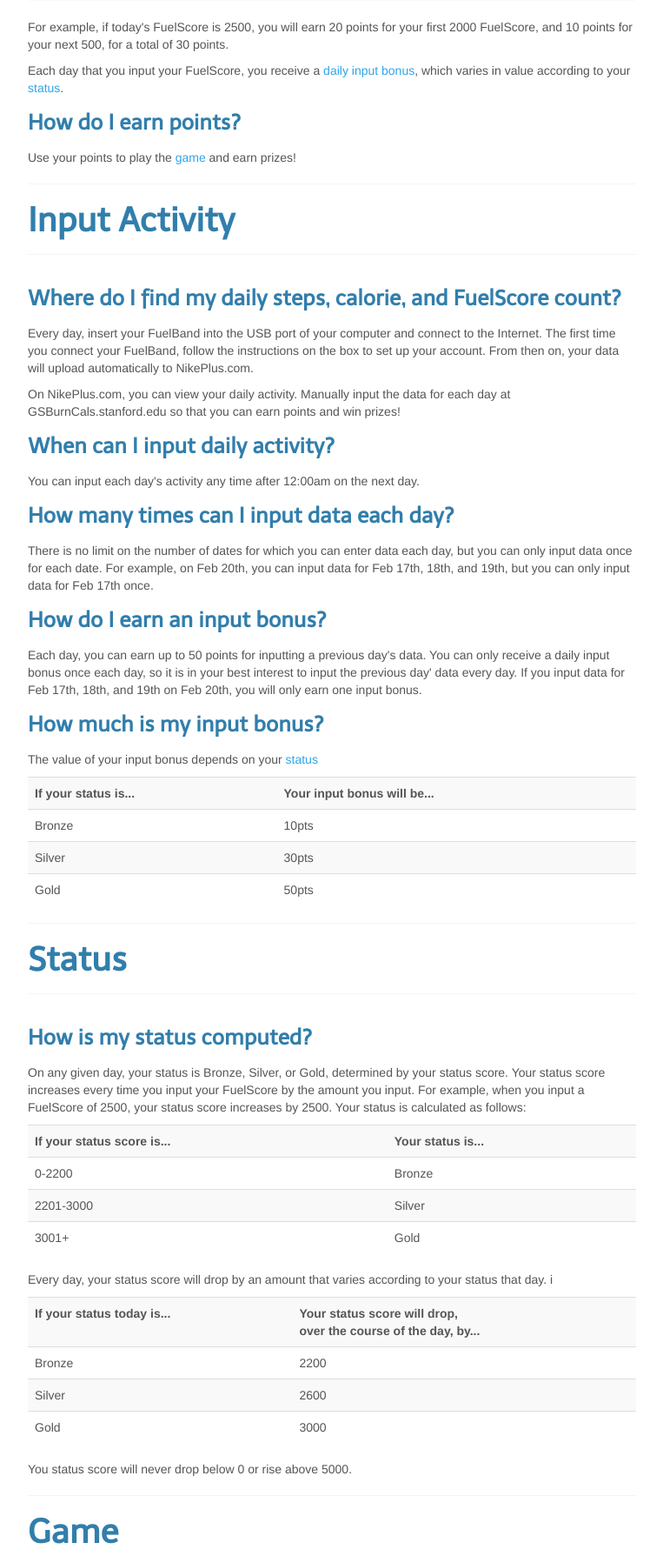
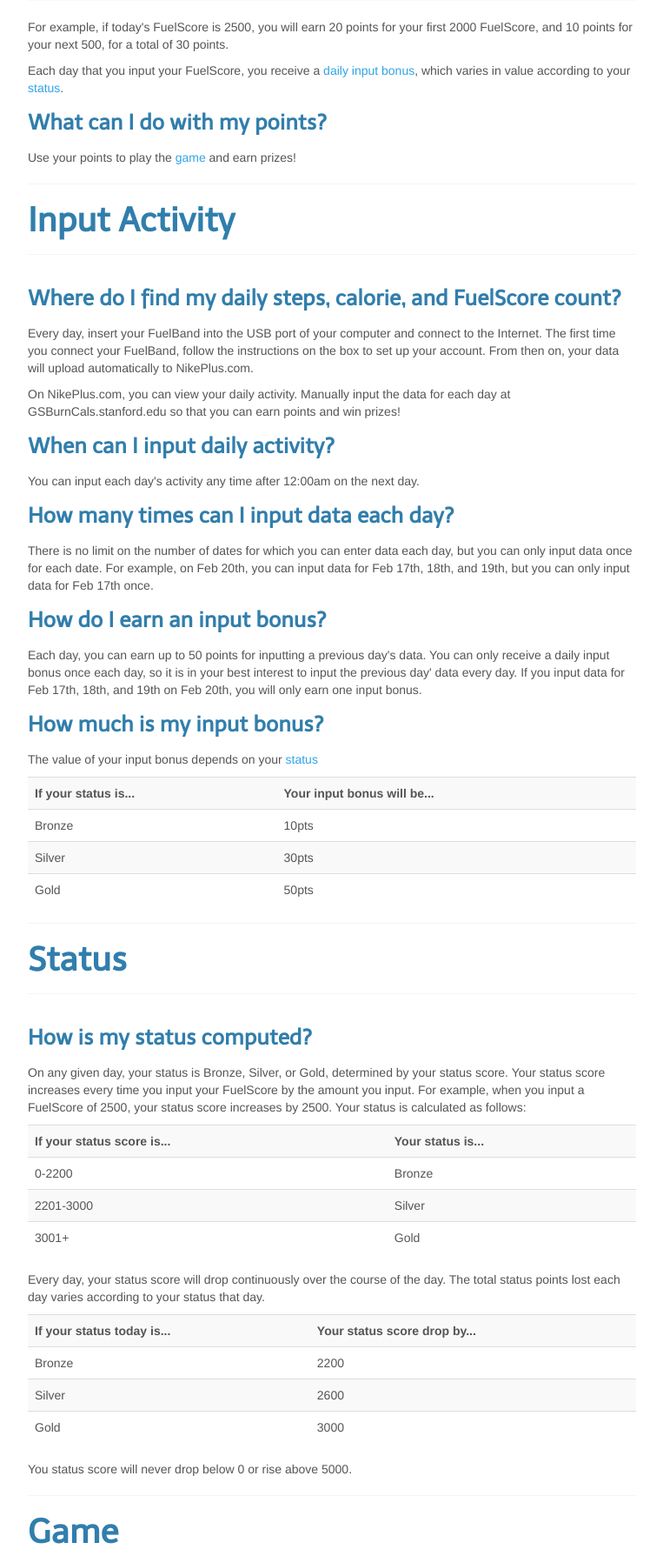
Before and after one commit to tb6272574/fuel, a Django app: page /faq/ in a window 1280 px wide. Shown: the part 599-2388 px from the top of the page at 87% size, without its empty margins (378-1141 px from the left). Run offline with Django 3.2, Linux system fonts and the light colour scheme; some libraries are stand-ins or nearby versions.

Commit message:
faq updated

```diff
--- a/fuel/templates/faq.html
+++ b/fuel/templates/faq.html
@@ -65,7 +65,7 @@
             <p> For example, if today&#39;s FuelScore is 2500, you will earn 20 points for your first 2000 FuelScore, and 10 points for your next 500, for a total of 30 points.</p>
             <p> Each day that you input your FuelScore, you receive a <a href="#input">daily input bonus</a>, which varies in value according to your <a href="#status">status</a>. </p>
 
-            <h3>How do I earn points?</h3>
+            <h3>What can I do with my points?</h3>
             <p> Use your points to play the <a href="#game"> game</a> and earn prizes! </p>
 
             </section>
@@ -135,11 +135,11 @@
                 </tr>
             </table>
 
-            <p>Every day, your status score will drop by an amount that varies according to your status that day. i</p>
+            <p>Every day, your status score will drop continuously over the course of the day. The total status points lost each day varies according to your status that day.</p>
             <table class="table table-striped">
                 <tr>
                     <th> If your status today is... </th>
-                    <th> Your status score will drop, <br>over the course of the day, by... </th>
+                    <th> Your status score drop by... </th>
                 </tr>
                 <tr>
                     <td> Bronze </td>
@@ -163,10 +163,10 @@
                 <h1>Game</h1>
             </div>
             <h3>What are the scales?</h3>
-            <p>You can choose to play any of the three scales on the game board.  The right side of each scale is weighed down by an unknown amount of cash, ranging from $0-$100.  Players add points to the scale to weigh down the left side.  Each point is equivalent to 5 cents.  Once the dollar equivalent of the points on the left side of the scale equals the cash value on the right side of the scale, the scale tips and the player who added the last point wins all of the cash.  Once a scale has tipped, a new one replaces it and the game starts over.</p>
+            <p>You can choose to play any of the three scales on the game board.  The right side of each scale is weighed down by an unknown amount of cash, ranging from $0-$100.  Players add points to the scale to weigh down the left side.  Each point is equivalent to 5 cents.  Once the dollar equivalent of the points on the left side of the scale equals the cash value on the right side of the scale, the scale tips and the player who added the last point wins all of the cash. The winning player is refunded all of the points he/she added to the scale above the winning value. Once a scale has tipped, a new one replaces it and the game starts over.</p>
 
             <h3>How much cash is likely to be on the right side of the scale?</h3>
-            <p>The probability that the amount of cash on the right side of the scale is any given amount is uniform between $0 and $20.  So a $10 prize is just as likely to occur as a $1 prize.  Over the course of the quarter, a few prizes between $20 and $100 will be given out.</p>
+            <p>The probability that the amount of cash on the right side of the scale is any given amount is uniform between $2 and $20. Thus, a $10 prize is just as likely to occur as a $1 prize.  Over the course of the quarter, a few prizes between $20 and $100 will be awarded.</p>
 
             <h3>When do I get my prizes?</h3>
             <p>At the end of the quarter, you can cash out your rewards with Coupa Cafe Card.</p>
```
